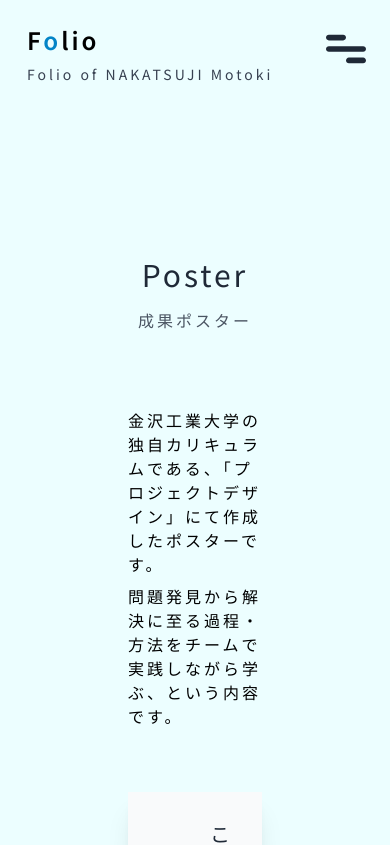
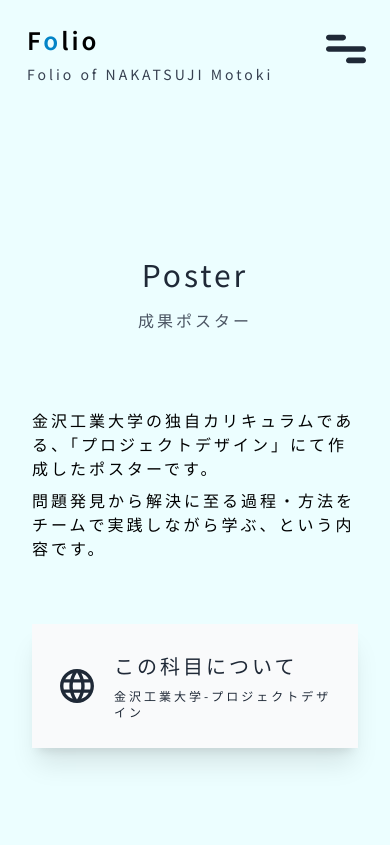
Before and after one commit to katsuji3197/Portfolio-Next, a Next.js app: page /works/poster in a window 390 px wide. Shown: the top 845 px of the page. Built offline with nearby package versions, Linux system fonts and the light colour scheme; no server answers.

Commit message:
feat:モバイルデバイスのpxの調整

```diff
--- a/app/works/poster/page.tsx
+++ b/app/works/poster/page.tsx
@@ -4,7 +4,7 @@ import { SectionTitle } from '@/ui/SectionTitle'
 export default function Poster() {
   return (
     <main className="min-h-screen bg-cyan-50 dark:bg-slate-500">
-      <div className='flex flex-wrap flex-col justify-center items-center lg:flex-row gap-6 md:gap-64 px-32 py-64 w-full'>
+      <div className='flex flex-wrap flex-col justify-center items-center lg:flex-row gap-6 md:gap-64 px-8 md:px-32 py-64 w-full'>
         <div className='flex flex-wrap flex-col justify-center items-center'>
         <SectionTitle title='Poster'>成果ポスター</SectionTitle>
           <div className='pt-16 dark:text-gray-100'>金沢工業大学の独自カリキュラムである、「プロジェクトデザイン」にて作成したポスターです。</div>
--- a/ui/ContactDisplay.tsx
+++ b/ui/ContactDisplay.tsx
@@ -14,11 +14,11 @@ export function ContactDisplay(props: Props) {
       <div>
         {props.children}
       </div>
-      <div className='text-gray-800 dark:text-slate-50 text-2xl pt-2 text-left'>
+      <div className='text-gray-800 dark:text-slate-50 text-2xl py-2 text-left'>
         <div className='text-xl md:text-2xl'>
           {props.title}
         </div>
-        <div className='text-xs md:text-base'>
+        <div className='text-xs md:text-base pt-2'>
           {props.id}
         </div>
       </div>
```
